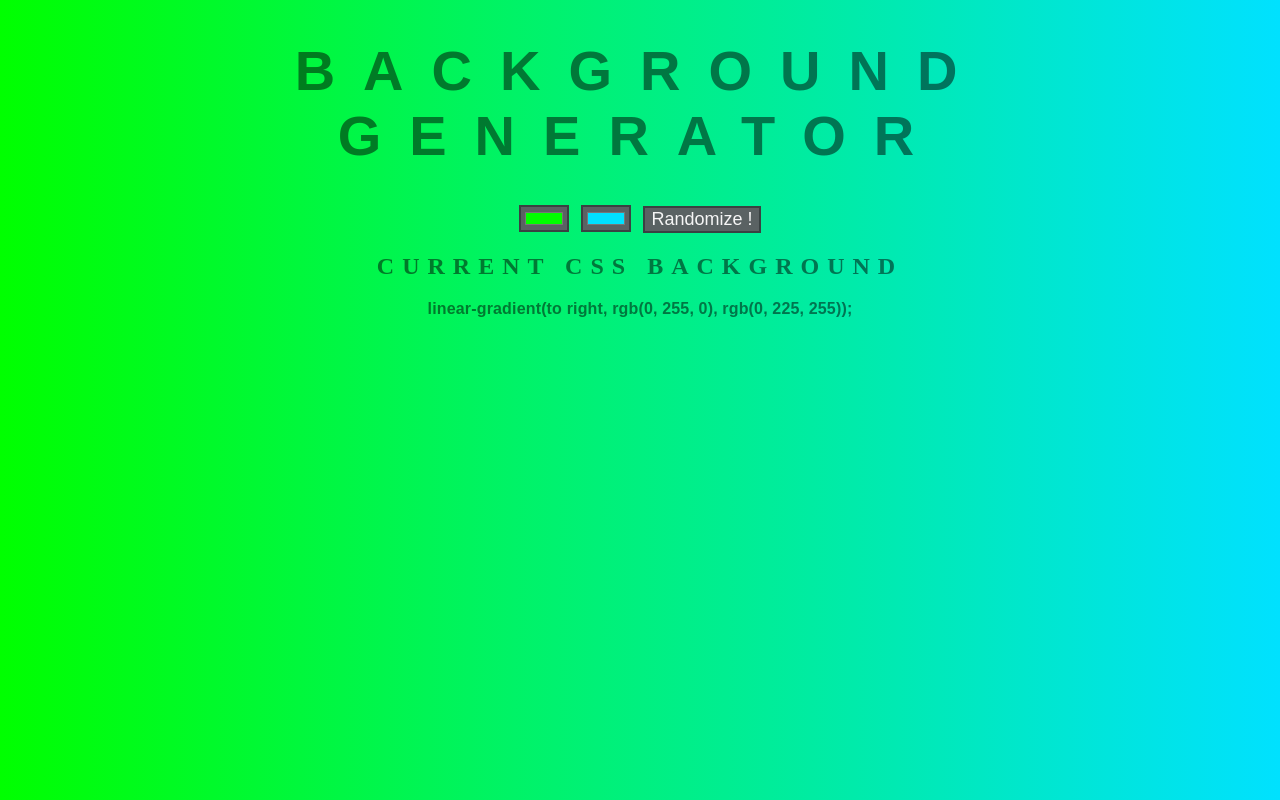
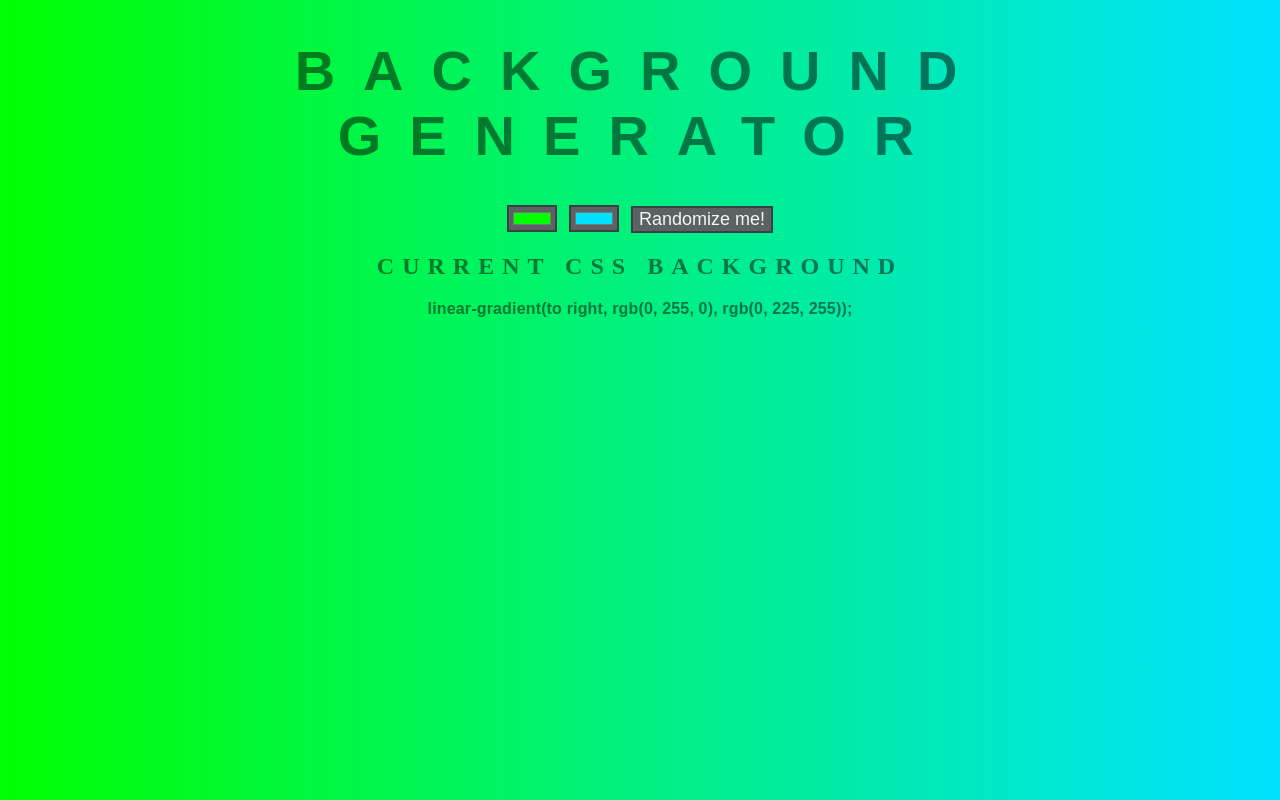
Before and after one commit to Tellula/background_generator, a plain HTML site: page index.html in a window 1280 px wide. Drawn offline with Linux system fonts and the light colour scheme.

Commit message:
test typo for terminal push

```diff
--- a/index.html
+++ b/index.html
@@ -23,7 +23,7 @@
       name="color2"
       value="#00e1ff"
     />
-    <button id="random">Randomize !</button>
+    <button id="random">Randomize me!</button>
 
     <h2>Current CSS Background</h2>
     <h3></h3>
```
